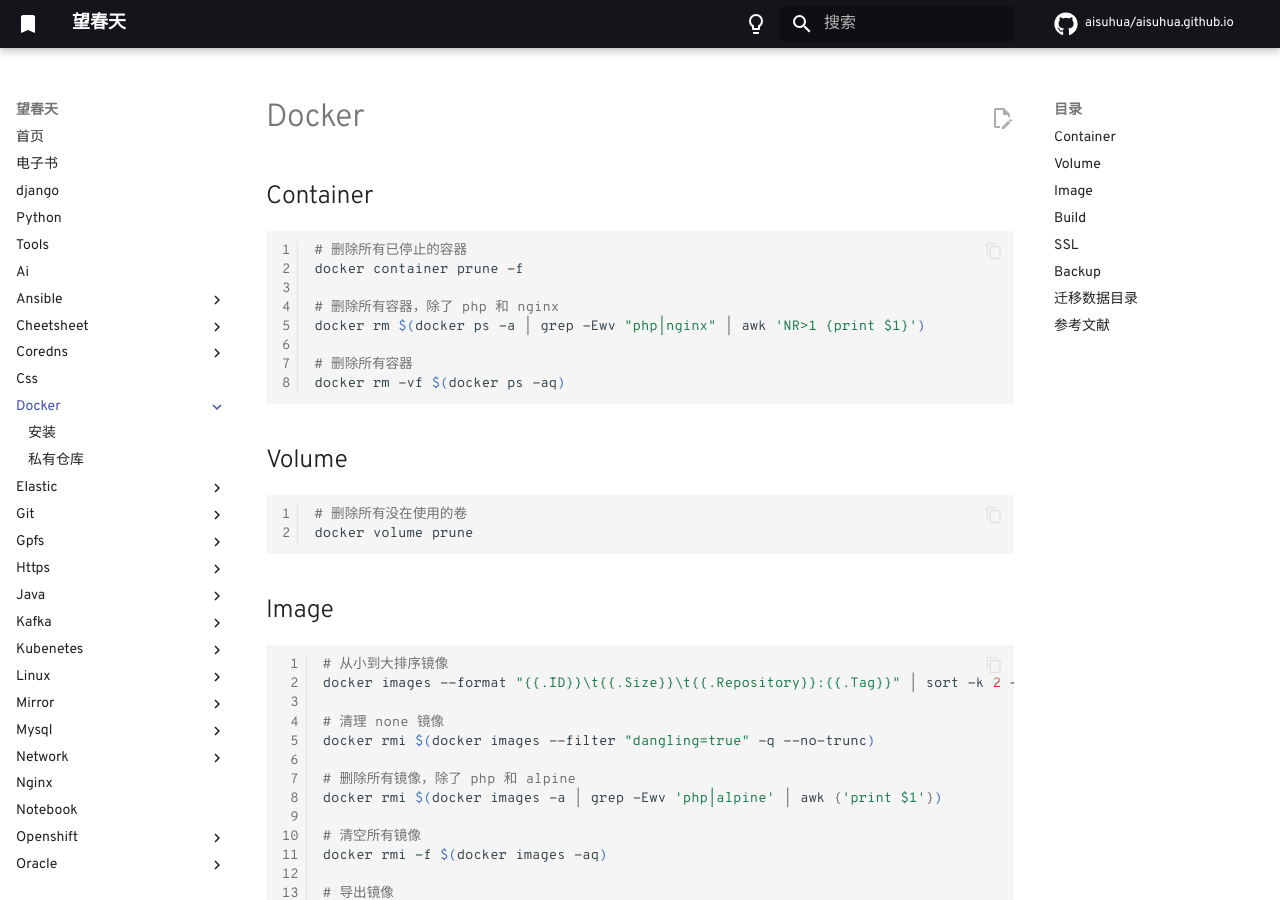
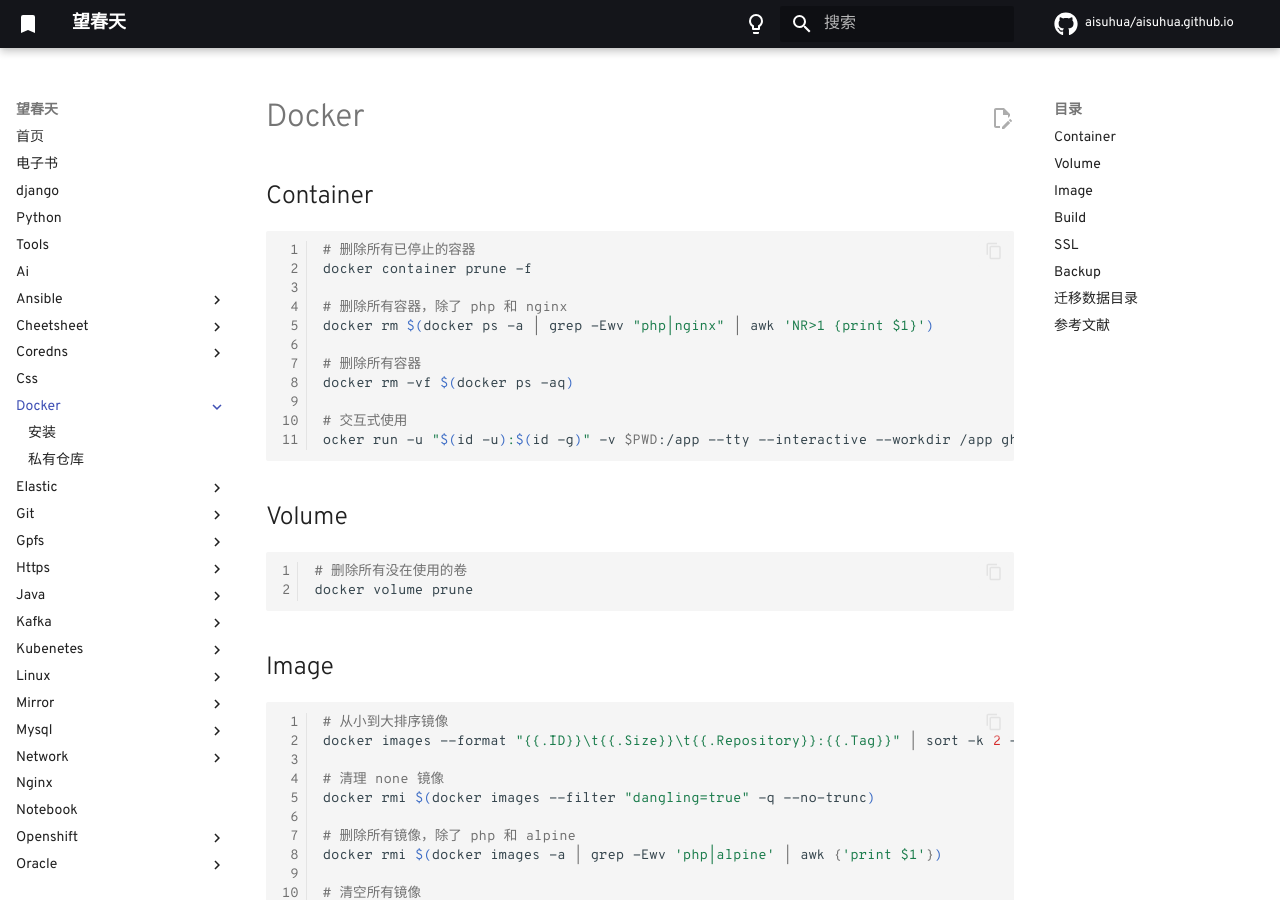
Before and after one commit to aisuhua/aisuhua.github.io, an MkDocs documentation site: the page built from docs/docker/index.md, in a window 1280 px wide and 900 px high. Built offline with MkDocs 1.6.1 and Material for MkDocs 9.7.7, drawn with Linux system fonts in a browser that asks for light colours; comment, search, counter and statistics services are not loaded.

Commit message:
logrotate.md

````diff
--- a/docs/docker/index.md
+++ b/docs/docker/index.md
@@ -11,6 +11,9 @@
 
 # 删除所有容器
 docker rm -vf $(docker ps -aq)
+
+# 交互式使用
+ocker run -u "$(id -u):$(id -g)" -v $PWD:/app --tty --interactive --workdir /app ghcr.io/getzola/zola:v0.16.0 init
 ```
 
 ## Volume
````
